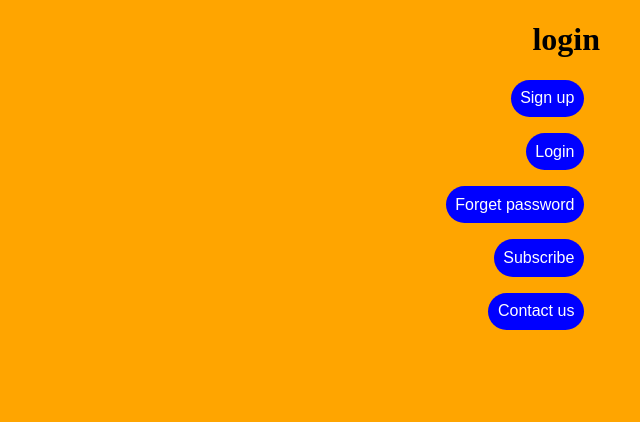
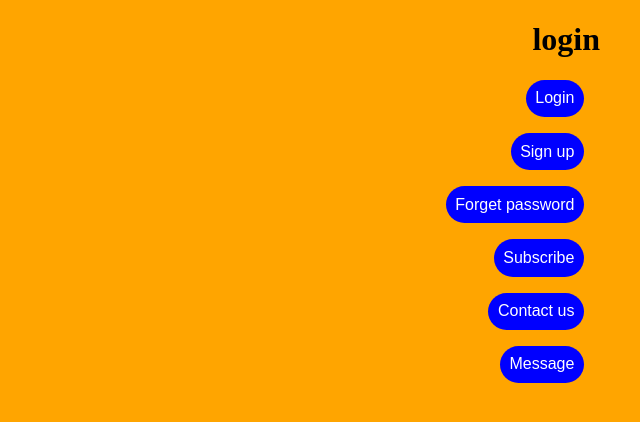
Before and after one commit to ariannargesi/cubic-forms, a React (Create React App) app: page / in a window 1280 px wide. Shown: the top 422 px of the page, without its empty margins (640-1280 px from the left). Built offline with nearby package versions, Linux system fonts and the light colour scheme.

Commit message:
styles edited

```diff
--- a/src/Components/ButtonsGroup/index.tsx
+++ b/src/Components/ButtonsGroup/index.tsx
@@ -23,11 +23,12 @@ const ButtonsGroup: React.FC = () => {
     return (
         <ButtonsGroupStyled>
             <h1>{ store.state.currentFace }</h1>
-            <Button onClick= { () => dispatcher('signup') }> Sign up </Button>
-            <Button onClick= { () => dispatcher('login') }>Login</Button>
-            <Button onClick= { () => dispatcher('forget-password') }> Forget password </Button>
-            <Button onClick= { () => dispatcher('subscribe') }> Subscribe </Button>
-            <Button onClick= { () => dispatcher('contact') }> Contact us </Button>
+            <Button onClick= { () => dispatcher('show-login') }>Login</Button>
+            <Button onClick= { () => dispatcher('show-signup') }> Sign up </Button>
+            <Button onClick= { () => dispatcher('show-forgetpassword') }> Forget password </Button>
+            <Button onClick= { () => dispatcher('show-subscribe') }> Subscribe </Button>
+            <Button onClick= { () => dispatcher('show-contactus') }> Contact us </Button>
+            <Button onClick= { () => dispatcher('show-message') }> Message </Button>
         </ButtonsGroupStyled>
 
     )
```
